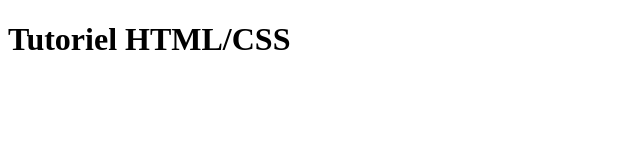
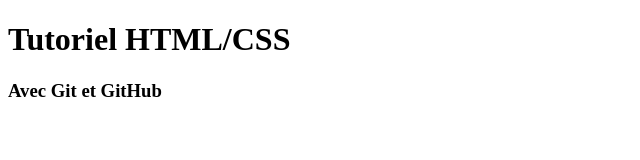
Before and after one commit to pixelman71/tuto, a plain HTML site: page index.html in a window 1280 px wide. Shown: the whole page, without its empty margins (0-640 px from the left). Drawn offline with Linux system fonts and the light colour scheme.

Commit message:
ajout titre h3

```diff
--- a/index.html
+++ b/index.html
@@ -7,5 +7,6 @@
   </head>
   <body>
     <h1>Tutoriel HTML/CSS</h1>
+    <h3>Avec Git et GitHub</h3>
   </body>
 </html>
```
